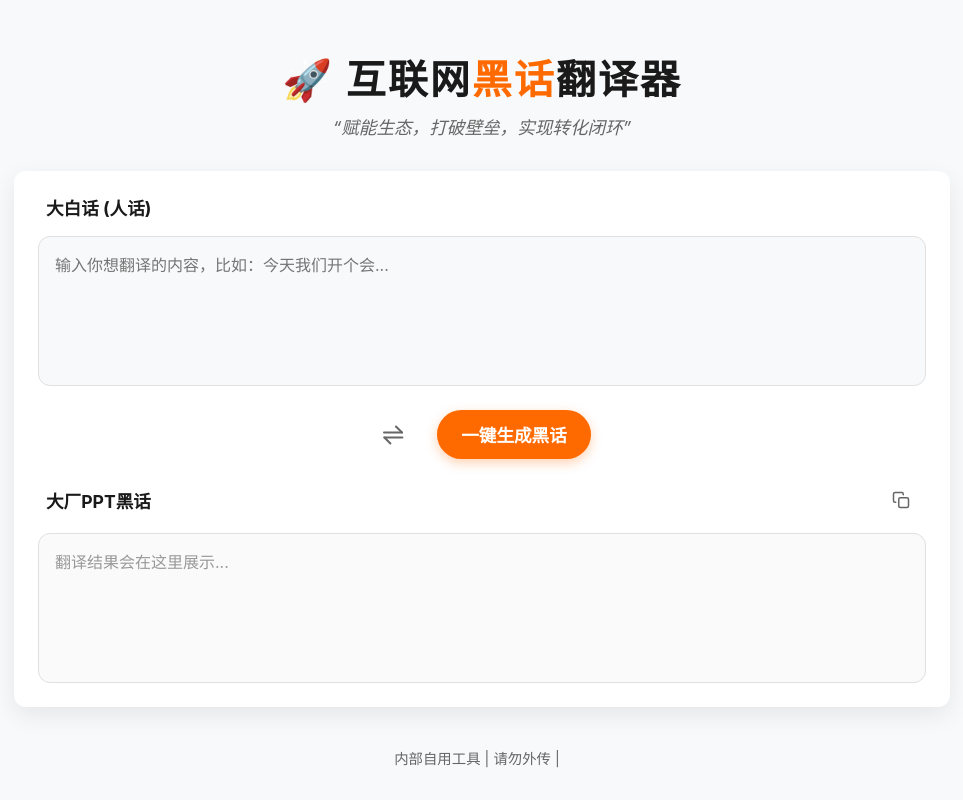
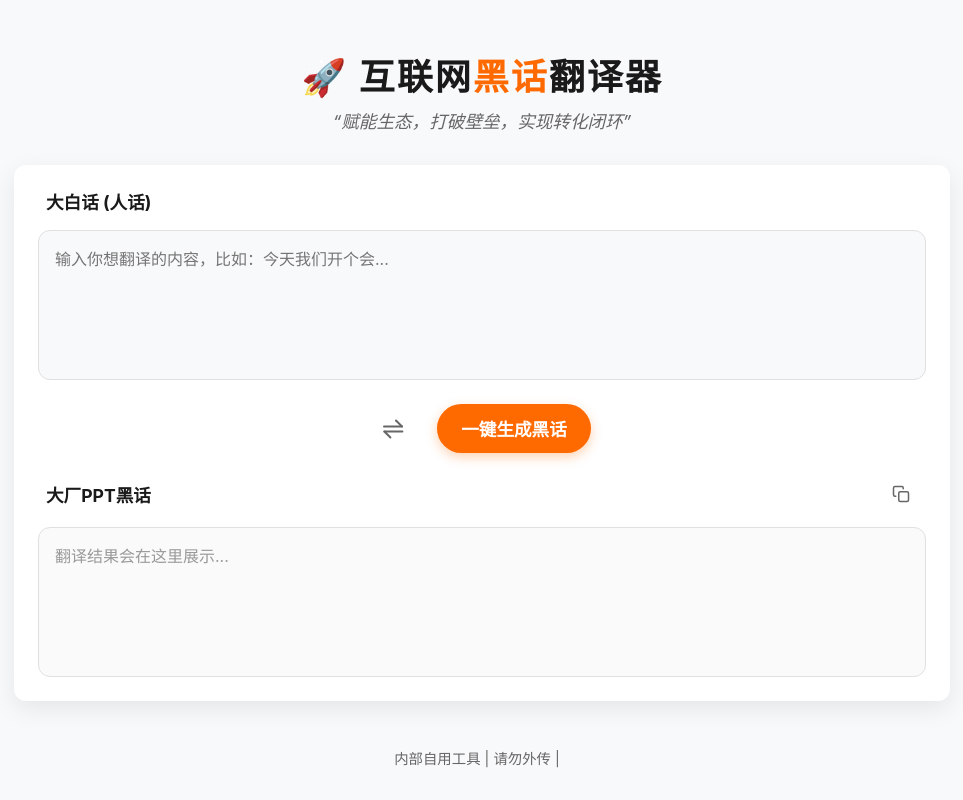
Before and after one commit to RayYuqian/HeihuaTranslator, a website built with Vite: page index.html in a window 1280 px wide. Shown: the whole page, without its empty margins (158-1121 px from the left). Built offline with nearby package versions, Linux system fonts and the light colour scheme; no server answers.

Commit message:
style: change title font size from rem to px units
The change from relative to absolute units provides more consistent rendering across different browser zoom levels and devices.

```diff
--- a/src/style.css
+++ b/src/style.css
@@ -38,7 +38,7 @@ body {
 }
 
 .title {
-  font-size: 2.5rem;
+  font-size: 36px;
   font-weight: bold;
   letter-spacing: 2px;
   margin-bottom: 0.5rem;
```
